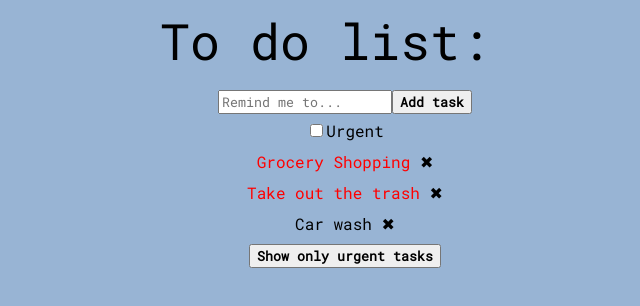
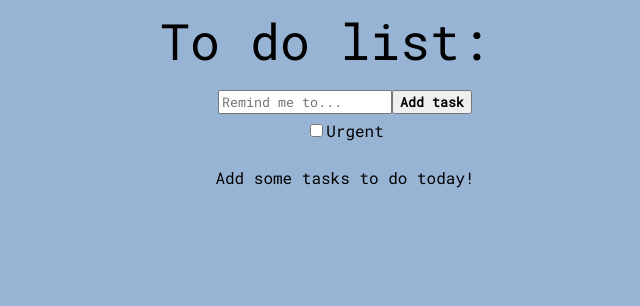
Before and after one commit to cfcmeireles/to-do-app, a Vue app: page / in a window 1280 px wide. Shown: the top 306 px of the page, without its empty margins (315-955 px from the left). Built offline with nearby package versions, Linux system fonts and the light colour scheme.

Commit message:
add localStorage to save tasks

```diff
--- a/src/App.vue
+++ b/src/App.vue
@@ -1,7 +1,7 @@
 <template>
   <header>To do list:</header>
   <ul>
-    <input v-model="newTask.text" placeholder="Remind me to..." /><button
+    <input v-model="tasks.text" placeholder="Remind me to..." /><button
       @click="addTask"
     >
       Add task</button
@@ -11,14 +11,19 @@
       v-model="isChecked"
     />Urgent
     <li
-      v-for="(task, index) in filterTasks"
+      v-for="(tasks, index) in filterTasks"
       :key="index"
-      :class="[task.urgent === true ? 'urgent' : '']"
+      :class="[tasks.urgent === true ? 'urgent' : '']"
     >
-      {{ task.text }}
-      <span class="close-btn" @click="removeTask(task)">&#x2716;</span>
+      {{ tasks.text }}
+      <span
+        v-if="tasks.text !== ''"
+        class="close-btn"
+        @click="removeTask(tasks)"
+        >&#x2716;</span
+      >
     </li>
-    <p v-if="emptyList">You have no tasks left to do today!</p>
+    <p v-if="emptyList">Add some tasks to do today!</p>
     <p v-if="!emptyList && emptyUrgentList">
       You currently have no <span style="color: red">urgent</span> tasks to
       handle
@@ -59,25 +64,19 @@ export default {
     return {
       tasks: [
         {
-          text: "Grocery Shopping",
-          urgent: true,
-        },
-        {
-          text: "Take out the trash",
-          urgent: true,
-        },
-        {
-          text: "Car wash",
+          text: "",
           urgent: false,
         },
       ],
-      newTask: {
-        text: "",
-        urgent: false,
-      },
       isChecked: false,
       showOnlyUrgent: null,
     };
+  },
+  mounted() {
+    const tasksJSON = localStorage.getItem("tasks");
+    if (tasksJSON) {
+      this.tasks = JSON.parse(tasksJSON);
+    }
   },
   computed: {
     filterTasks() {
@@ -90,7 +89,7 @@ export default {
       }
     },
     emptyList() {
-      return this.tasks.length === 0;
+      return this.tasks.length === 1;
     },
     emptyUrgentList() {
       const urgentList = this.tasks.filter((item) => item.urgent);
@@ -111,18 +110,23 @@ export default {
   },
   methods: {
     addTask() {
-      if (this.newTask.text) {
+      if (this.tasks.text) {
         if (this.isChecked) {
-          this.newTask.urgent = true;
+          this.tasks.urgent = true;
         }
-        this.tasks.push({ ...this.newTask });
-        this.newTask.text = "";
+        this.tasks.push({
+          text: this.tasks.text,
+          urgent: this.tasks.urgent,
+        });
+        localStorage.setItem("tasks", JSON.stringify(this.tasks));
+        this.tasks.text = "";
         this.isChecked = false;
-        this.newTask.urgent = false;
+        this.tasks.urgent = false;
       }
     },
-    removeTask(task) {
-      this.tasks = this.tasks.filter((element) => element !== task);
+    removeTask(taskToRemove) {
+      this.tasks = this.tasks.filter((element) => element !== taskToRemove);
+      localStorage.setItem("tasks", JSON.stringify(this.tasks));
     },
     toggleUrgent() {
       this.showOnlyUrgent = !this.showOnlyUrgent;
```
